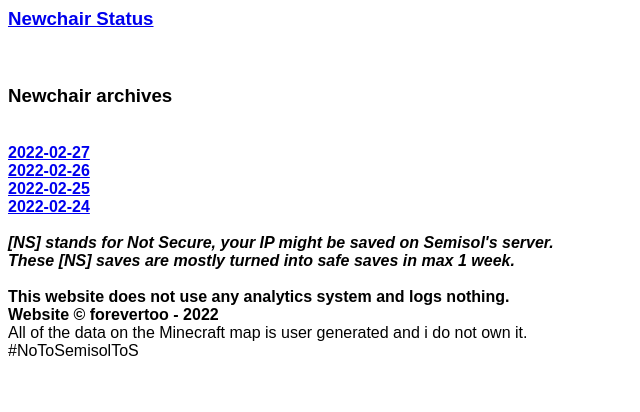
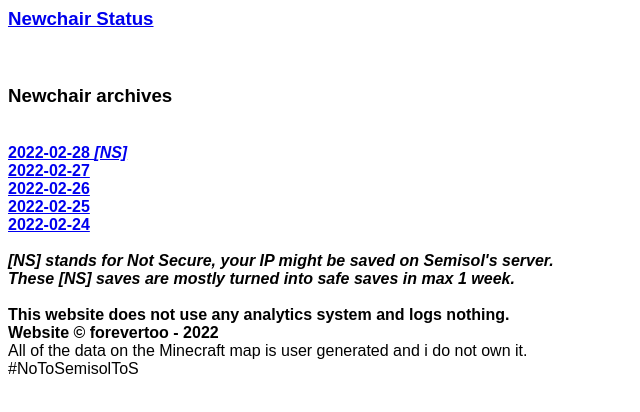
Before and after one commit to forevertoocat/newchair, a plain HTML site: page index.html in a window 1280 px wide. Shown: the whole page, without its empty margins (0-640 px from the left). Drawn offline with Linux system fonts and the light colour scheme.

Commit message:
Update index.html

```diff
--- a/index.html
+++ b/index.html
@@ -27,6 +27,7 @@
 
 <h3>Newchair archives</h3>
 <br>
+<a href="https://mc.semisol.dev/2022-02-28T00:00:01Z.tgz.enc"><b>2022-02-28 <i>[NS]</i></b></a><br>
 <a href="https://drive.google.com/file/d/1OzM0J4aNgEdtWC12ITEqbEJXazrlwaq5/view?usp=sharing"><b>2022-02-27</b></a><br>
 <a href="https://drive.google.com/file/d/1lU_2kDLc7S4iMjYPEI0n98C50DKj8gyl/view?usp=sharing"><b>2022-02-26</b></a><br>
 <a href="https://drive.google.com/file/d/1lOh308YI1MDoUiUCUgd27dcV9fqLZetr/view?usp=sharing"><b>2022-02-25</b></a><br>
```
